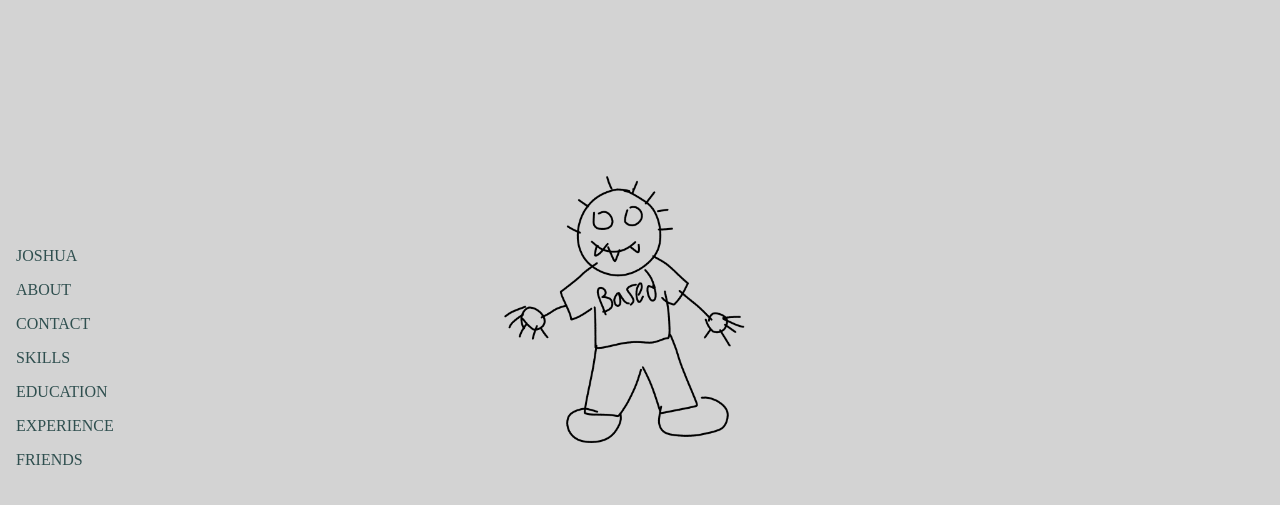
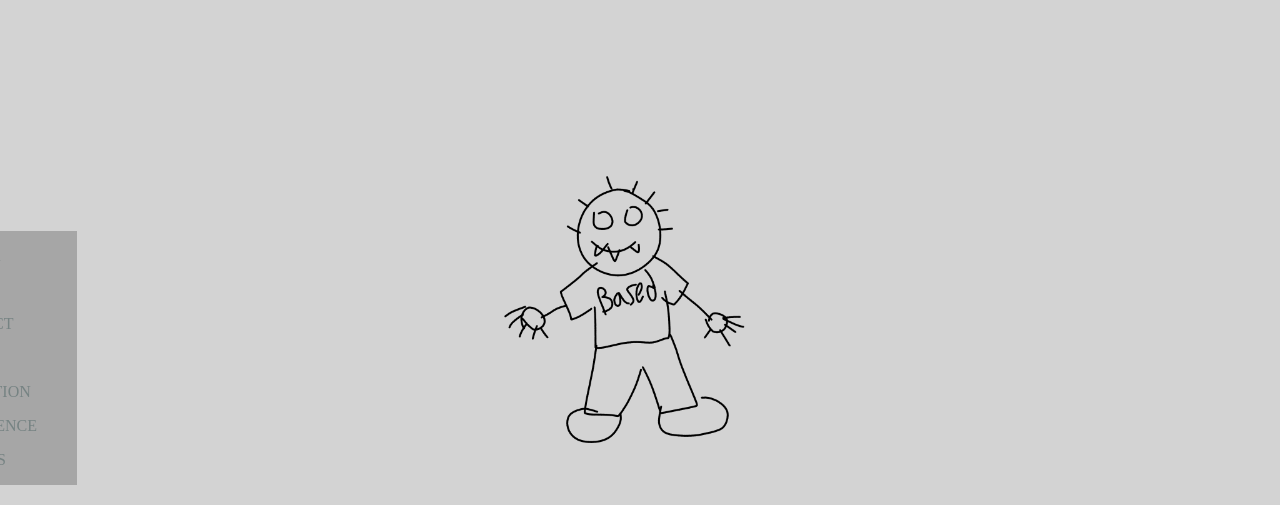
Before and after one commit to Malal0/Intro-to-html, a plain HTML site: page index.html in a window 1280 px wide. Shown: the part 89-594 px from the top of the page. Drawn offline with Linux system fonts and the light colour scheme; a web font is replaced by a local one.

Commit message:
fixed the side nav

```diff
--- a/style.css
+++ b/style.css
@@ -73,17 +73,28 @@ nav ul li a:hover{
 
 /*page navigation*/
 #page-nav{
-    /*background-color: aquamarine;
-    height: 50vh;
+    background-color: rgba(0, 0, 0, 0.212);
+    /*height: 50vh;
     width: 10vw;*/
     position: fixed;
     z-index: 10;
     top: 40%;
+    left: -6%;
+    transition: .3s ease-out;
+    padding-right: 1.5em;
+}
+#page-nav:hover{
+    left: 0%;
+    padding-right: 0em;
 }
 .tabs{
     /*background-color: coral;*/
     margin: 1em;
     text-transform: uppercase;
+    opacity: .4;
+}
+.tabs:hover{
+    opacity: 1;
 }
 
 
```
